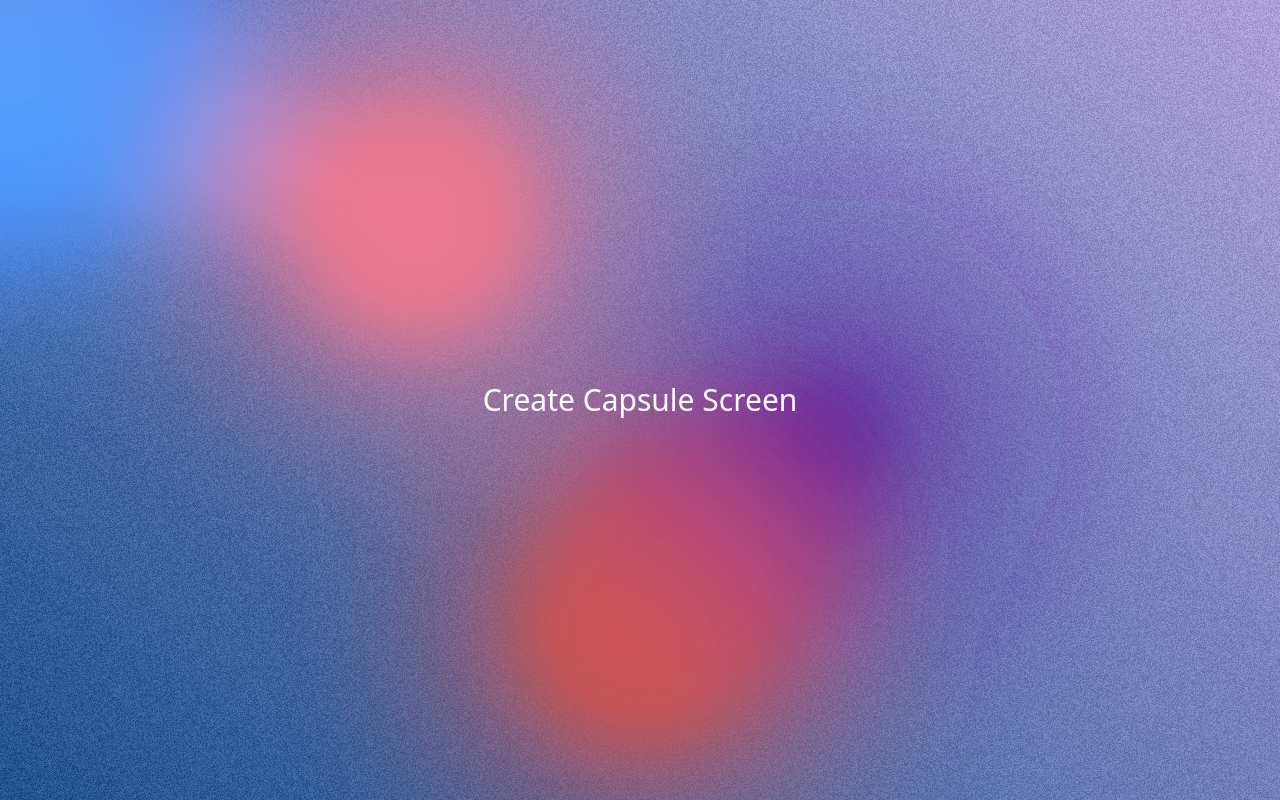
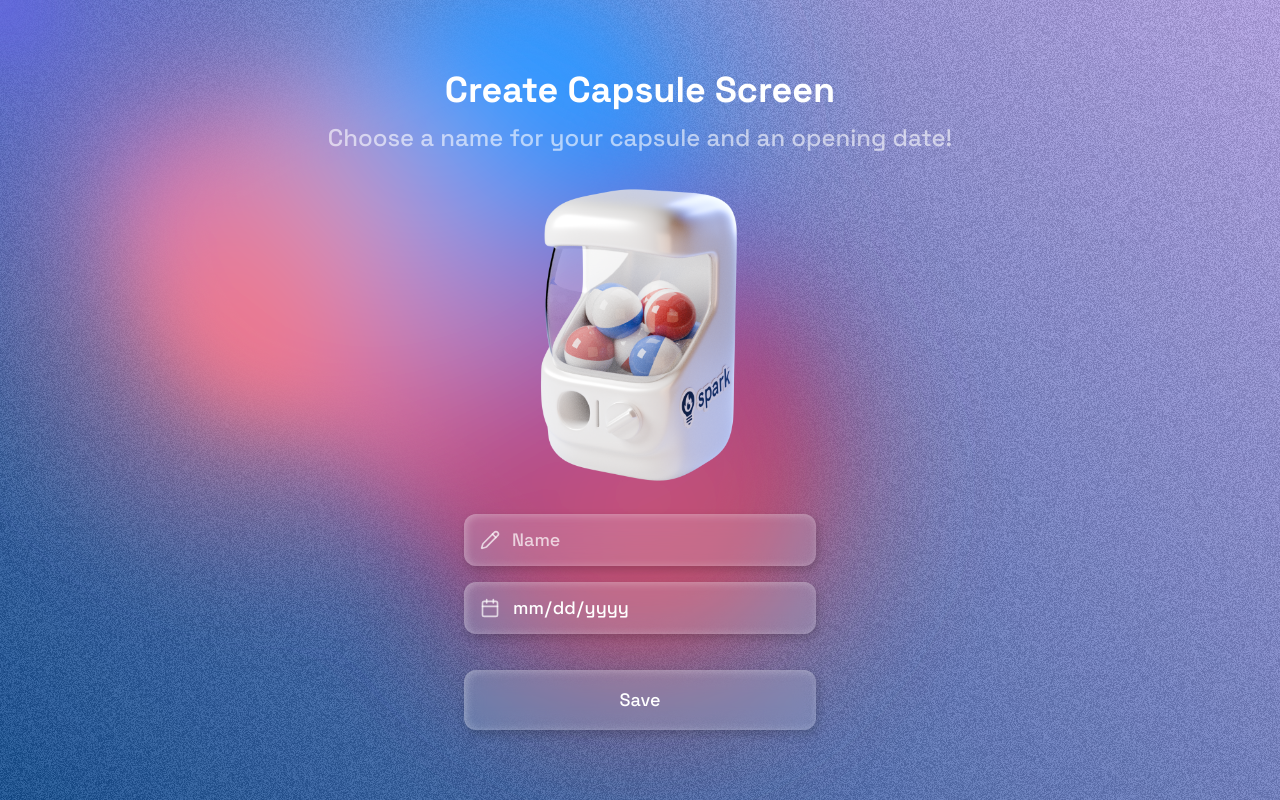
Before and after one commit to PennSpark/sp25-penn-time-capsule, a React (Vite) app in the folder frontend/: page /create in a window 1280 px wide. Built offline with nearby package versions, Linux system fonts and the light colour scheme; no server answers.

Commit message:
created new capsule page

```diff
--- a/frontend/src/index.css
+++ b/frontend/src/index.css
@@ -304,7 +304,6 @@ body {
   padding-left: 26px;
   gap: 10px;
   box-shadow: 0px 4px 15px 0px hsla(0, 0%, 0%, 0.05);
-
 }
 
 #login-form input:focus {
@@ -566,3 +565,14 @@ body {
    -webkit-backdrop-filter: blur(10px) brightness(100%);
   backdrop-filter: blur(10px) brightness(100%);
 }
+
+/* remove the built‑in calendar icon & extra padding */
+input[type="date"] {
+  -webkit-appearance: none;
+  -moz-appearance: textfield;
+  appearance: none;
+}
+
+input[type="date"]::-webkit-calendar-picker-indicator {
+  display: none;
+}
--- a/frontend/src/pages/CreateCapsule.tsx
+++ b/frontend/src/pages/CreateCapsule.tsx
@@ -1,14 +1,82 @@
+import { useRef, useState } from "react";
+import { Calendar, Pencil } from "lucide-react";
 import GradientBackground from "../components/GradientBackground";
 
-function CreateCapsule() {
+export default function CreateCapsule() {
+  const [name, setName] = useState("");
+  const [openingDate, setOpeningDate] = useState("");
+  const dateInputRef = useRef<HTMLInputElement>(null);
+
+  const onDateRowClick = () => {
+    const input = dateInputRef.current!;
+    if (typeof input.showPicker === "function") input.showPicker();
+    else input.focus();
+  };
+
+  const handleSubmit = (e: React.FormEvent) => {
+    e.preventDefault();
+    // …
+  };
+
   return (
-    <>
+    <div className="relative h-screen w-screen flex flex-col items-center justify-center font-poppins text-center py-20">
       <GradientBackground />
-      <div className="h-screen w-screen flex items-center justify-center text-white text-3xl">
+
+      <h1 className="text-3xl sm:text-4xl font-bold text-white mb-3 mx-5">
         Create Capsule Screen
-      </div>
-    </>
+      </h1>
+      <h4 className="text-xl sm:text-2xl text-white/60 mb-5 mx-5">
+        Choose a name for your capsule and an opening date!
+      </h4>
+
+      <img
+        alt="machine render"
+        src="machine_render.png"
+        className="h-[40%] md:h-[50%] mb-5"
+      />
+
+      <form
+        onSubmit={handleSubmit}
+        className="z-10 flex flex-col items-center space-y-4 px-4 w-full max-w-sm"
+        autoComplete="off"
+      >
+        {/* Name field */}
+        <div className="flex items-center w-full glass-background rounded-xl px-4 py-3">
+          <Pencil className="h-5 w-5 text-white/70 mr-3" />
+          <input
+            type="text"
+            value={name}
+            onChange={(e) => setName(e.target.value)}
+            placeholder="Name"
+            className="flex-1 bg-transparent outline-none text-white placeholder-white/70 text-lg"
+          />
+        </div>
+
+        {/* Opening Date field */}
+        <div
+          onClick={onDateRowClick}
+          className="flex items-center w-full glass-background rounded-xl px-4 py-3 cursor-pointer hover:cursor-pointer"
+        >
+          <Calendar className="h-5 w-5 text-white/70 mr-3" />
+
+          <input
+            ref={dateInputRef}
+            type="date"
+            value={openingDate}
+            placeholder="Opening Date"
+            onChange={(e) => setOpeningDate(e.target.value)}
+            className="flex-1 bg-transparent outline-none text-white placeholder-white/70 text-lg"
+          />
+        </div>
+
+        {/* Save button */}
+        <button
+          type="submit"
+          className="w-full hover:brightness-110 glass-background rounded-xl mt-5 py-4 text-center text-lg font-medium text-white hover:bg-white/30 transition-all duration-300 cursor-pointer"
+        >
+          Save
+        </button>
+      </form>
+    </div>
   );
 }
-
-export default CreateCapsule;
--- a/frontend/src/pages/Dashboard.tsx
+++ b/frontend/src/pages/Dashboard.tsx
@@ -135,7 +135,7 @@ function Dashboard() {
 
           {/* 3D Canvas */}
           <div className="absolute inset-0 flex items-center justify-center mt-16">
-            <GachaponMachineIdle />
+            <GachaponMachineOpen />
           </div>
 
           {/* Swipe Navigation */}
```
